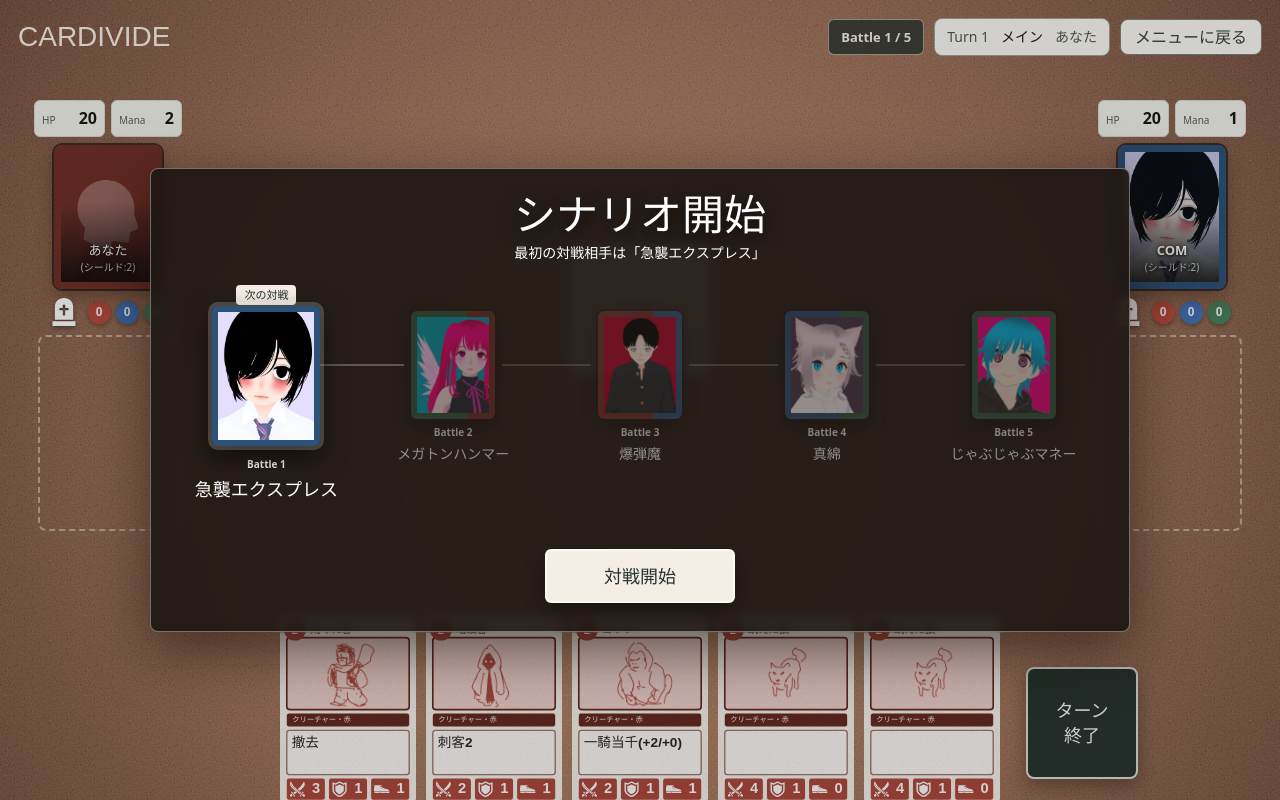
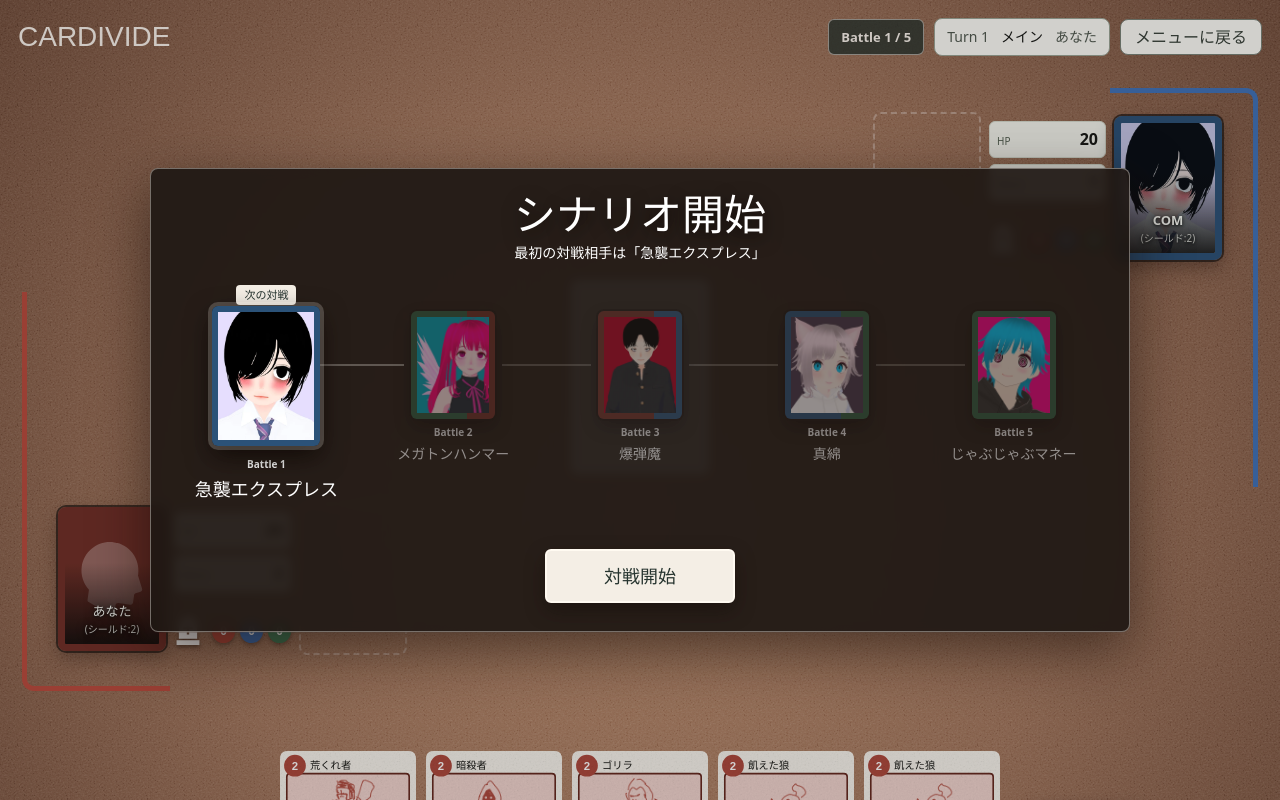
Before and after one commit to kurehajime/cardivide, a React (Vite) app: page / in a window 1280 px wide. Both pictures are taken after a click on the button "シナリオ開始". Shown: the top 800 px of the page. Built offline with nearby package versions, Linux system fonts and the light colour scheme; a web font is replaced by a local one.

Commit message:
いろいろ修正

```diff
--- a/src/App.css
+++ b/src/App.css
@@ -912,7 +912,7 @@
 
 .board-player-stats {
   display: grid;
-  grid-template-columns: repeat(2, minmax(0, 1fr));
+  grid-template-columns: minmax(0, 1fr);
   gap: 6px;
   margin: 0;
 }
@@ -1080,7 +1080,8 @@
 }
 
 .board-spell>.card-view {
-  width: min(140px, 100%);
+  width: 140px;
+  max-width: 100%;
   box-shadow: 0 9px 20px rgb(18 22 19 / 48%);
 }
 
@@ -1332,6 +1333,8 @@
 .board-insert-slot-empty {
   width: var(--board-card-width);
   min-width: var(--board-card-width);
+  min-height: 0;
+  aspect-ratio: 5 / 7;
   justify-self: center;
 }
 
@@ -2136,6 +2139,115 @@
   }
 }
 
+@media (min-width: 721px) {
+  .board-panel {
+    grid-template-columns: minmax(0, 1fr);
+    grid-template-areas:
+      'player-b'
+      'lane'
+      'player-a';
+    gap: 16px;
+    padding: 16px 16px 28px;
+    overflow-x: visible;
+  }
+
+  .board-player {
+    position: relative;
+    z-index: 1;
+    grid-template-rows: auto auto;
+    align-items: center;
+    gap: 8px;
+  }
+
+  .board-player-playerA {
+    grid-area: player-a;
+    grid-template-columns: 108px 117px auto minmax(0, 1fr);
+    grid-template-areas:
+      'endpoint stats spell .'
+      'endpoint graveyard spell .';
+    padding: 0 22px 12px 24px;
+  }
+
+  .board-player-playerB {
+    grid-area: player-b;
+    grid-template-columns: minmax(0, 1fr) auto 117px 108px;
+    grid-template-areas:
+      '. spell stats endpoint'
+      '. spell graveyard endpoint';
+    padding: 12px 24px 0 22px;
+  }
+
+  .board-player-stats {
+    grid-area: stats;
+    width: min(117px, 100%);
+  }
+
+  .board-player-playerA .board-player-stats,
+  .board-player-playerA .graveyard-summary {
+    justify-self: start;
+  }
+
+  .board-player-playerB .board-player-stats,
+  .board-player-playerB .graveyard-summary {
+    justify-self: end;
+  }
+
+  .board-endpoint {
+    grid-area: endpoint;
+  }
+
+  .graveyard-summary {
+    grid-area: graveyard;
+  }
+
+  .board-spell {
+    grid-area: spell;
+  }
+
+  .board-spell > .card-view {
+    width: 108px;
+    max-width: 100%;
+  }
+
+  .board-spell-empty > .card-empty {
+    width: 108px;
+    opacity: 0.68;
+  }
+
+  .board-lane-scroll {
+    position: relative;
+    z-index: 1;
+    grid-area: lane;
+    width: 100%;
+  }
+
+  .board-direction-rail {
+    position: absolute;
+    z-index: 0;
+    width: 148px;
+    display: block;
+    pointer-events: none;
+  }
+
+  .board-direction-rail-playerA {
+    top: 34%;
+    bottom: 4px;
+    left: 4px;
+    border-bottom: 5px solid #b84c3e;
+    border-left: 5px solid #b84c3e;
+    border-radius: 0 0 0 12px;
+  }
+
+  .board-direction-rail-playerB {
+    top: 4px;
+    right: 4px;
+    bottom: 34%;
+    border-top: 5px solid #3f73b8;
+    border-right: 5px solid #3f73b8;
+    border-radius: 0 12px 0 0;
+  }
+}
+
 @media (max-width: 720px) {
   .setup-shell {
     padding:
@@ -2254,36 +2366,36 @@
 
   .board-player-playerA {
     grid-area: player-a;
-    grid-template-columns: 52px auto minmax(0, 1fr);
+    grid-template-columns: 52px 64px auto minmax(0, 1fr);
     grid-template-areas:
-      'endpoint spell stats'
-      'endpoint spell graveyard';
+      'endpoint stats spell .'
+      'endpoint graveyard spell .';
     padding: 0 8px 8px 10px;
   }
 
   .board-player-playerB {
     grid-area: player-b;
-    grid-template-columns: minmax(0, 1fr) auto 52px;
+    grid-template-columns: minmax(0, 1fr) auto 64px 52px;
     grid-template-areas:
-      'stats spell endpoint'
-      'graveyard spell endpoint';
+      '. spell stats endpoint'
+      '. spell graveyard endpoint';
     padding: 8px 10px 0 8px;
   }
 
   .board-player-stats {
     grid-area: stats;
-    width: min(190px, 100%);
+    width: min(64px, 100%);
     gap: 2px;
   }
 
   .board-player-playerA .board-player-stats,
   .board-player-playerA .graveyard-summary {
-    justify-self: end;
+    justify-self: start;
   }
 
   .board-player-playerB .board-player-stats,
   .board-player-playerB .graveyard-summary {
-    justify-self: start;
+    justify-self: end;
   }
 
   .board-player-stats div {
@@ -2349,7 +2461,8 @@
   }
 
   .board-spell > .card-view {
-    width: min(42px, 100%);
+    width: 52px;
+    max-width: 100%;
     box-shadow: 0 4px 9px rgb(18 22 19 / 42%);
   }
 
@@ -2358,7 +2471,7 @@
   }
 
   .board-spell-empty > .card-empty {
-    width: 28px;
+    width: 52px;
     opacity: 0.58;
   }
 
```
